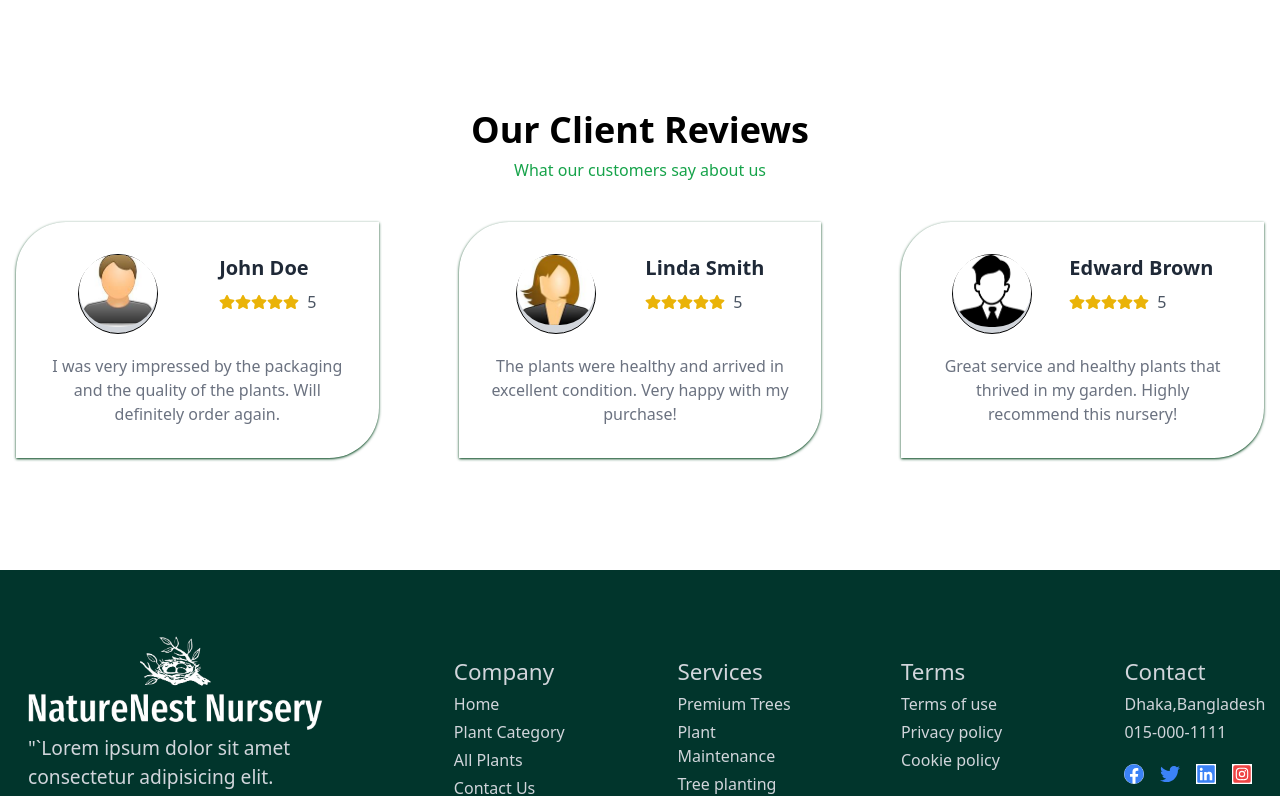
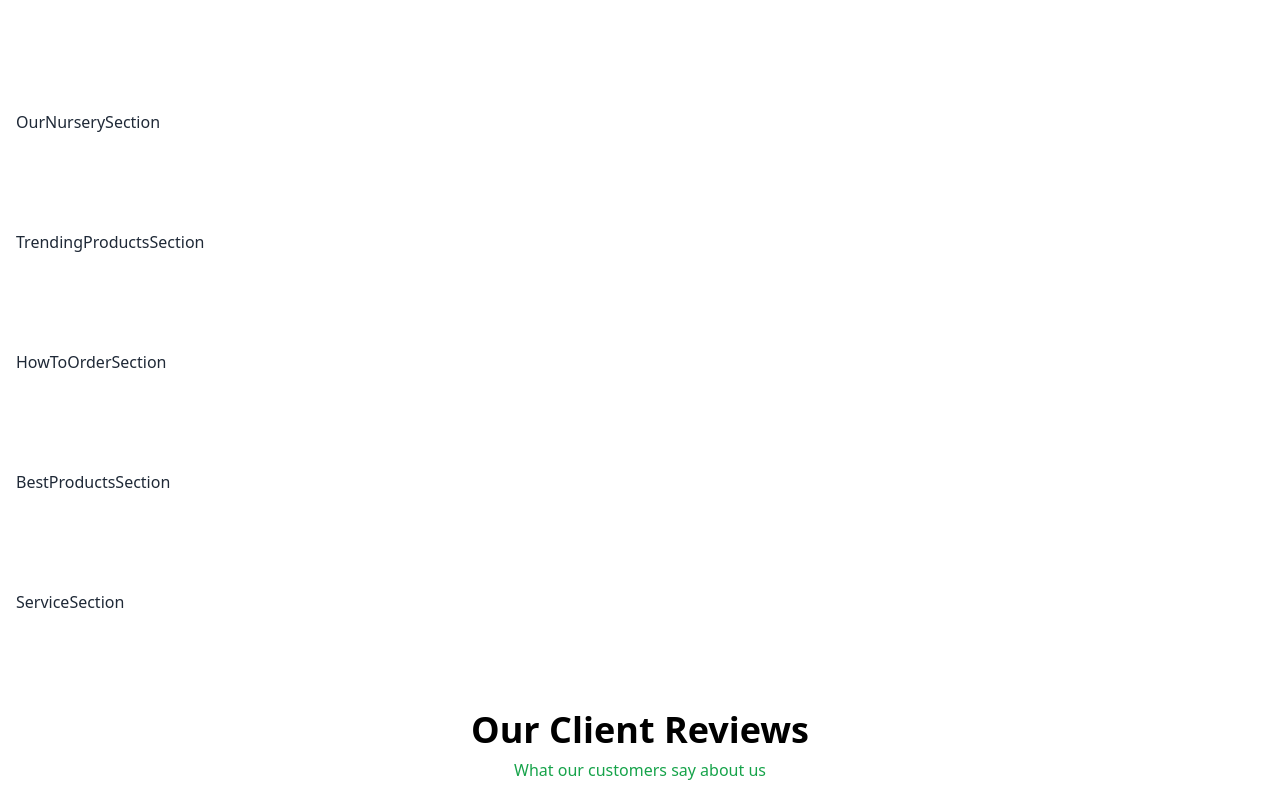
Before and after one commit to yasin2514/nest-nature-nursery-client, a React (Vite) app: page / in a window 1280 px wide. Shown: the part 802-1598 px from the top of the page. Built offline with nearby package versions, Linux system fonts and the light colour scheme; no server answers.

Commit message:
homw all section added

```diff
--- /dev/null
+++ b/src/pages/home/BestProductsSection.jsx
@@ -0,0 +1,11 @@
+import React from 'react';
+
+const BestProductsSection = () => {
+    return (
+      <div>
+        <h1>BestProductsSection</h1>
+      </div>
+    );
+};
+
+export default BestProductsSection;
--- a/src/pages/home/ClientReview.jsx
+++ b/src/pages/home/ClientReviewSection.jsx
@@ -4,9 +4,9 @@ import img3 from "../../assets/client-3.png";
 import SectionHeader from "../../components/ui/SectionHeader";
 import useRating from "../../hooks/useRating";
 
-const ClientReview = () => {
+const ClientReviewSection = () => {
   return (
-    <div className="mb-24">
+    <div>
       <SectionHeader
         header="Our Client Reviews"
         title="What our customers say about us"
@@ -70,4 +70,4 @@ const Client = ({ img, name, rating, review }) => {
   );
 };
 
-export default ClientReview;
+export default ClientReviewSection;
--- /dev/null
+++ b/src/pages/home/HowToOrderSection.jsx
@@ -0,0 +1,10 @@
+
+const HowToOrderSection = () => {
+    return (
+      <div>
+        <h1>HowToOrderSection</h1>
+      </div>
+    );
+};
+
+export default HowToOrderSection;
--- /dev/null
+++ b/src/pages/home/OurNurserySection.jsx
@@ -0,0 +1,10 @@
+
+const OurNurserySection = () => {
+    return (
+      <div>
+        <h1>OurNurserySection</h1>
+      </div>
+    );
+};
+
+export default OurNurserySection;
--- /dev/null
+++ b/src/pages/home/ServiceSection.jsx
@@ -0,0 +1,9 @@
+const ServiceSection = () => {
+  return (
+    <div>
+      <h1>ServiceSection</h1>
+    </div>
+  );
+};
+
+export default ServiceSection;
--- /dev/null
+++ b/src/pages/home/TrendingProductsSection.jsx
@@ -0,0 +1,10 @@
+
+const TrendingProductsSection = () => {
+  return (
+    <div>
+      <h1>TrendingProductsSection</h1>
+    </div>
+  );
+};
+
+export default TrendingProductsSection;
--- a/src/pages/home/index.jsx
+++ b/src/pages/home/index.jsx
@@ -1,13 +1,23 @@
 import Container from "../../components/ui/Container";
-import ClientReview from "./ClientReview";
+import BestProductsSection from "./BestProductsSection";
+import ClientReviewSection from "./ClientReviewSection";
 import HeroSection from "./HeroSection";
+import HowToOrderSection from "./HowToOrderSection";
+import OurNurserySection from "./OurNurserySection";
+import ServiceSection from "./ServiceSection";
+import TrendingProductsSection from "./TrendingProductsSection";
 
 const Home = () => {
     return (
       <>
         <HeroSection />
-        <Container className="my-28 text-justify">
-          <ClientReview/>
+        <Container className="my-28 space-y-24 text-justify">
+          <OurNurserySection/>
+          <TrendingProductsSection/>
+          <HowToOrderSection/>
+          <BestProductsSection/>
+          <ServiceSection/>
+          <ClientReviewSection/>
         </Container>
       </>
     );
```
